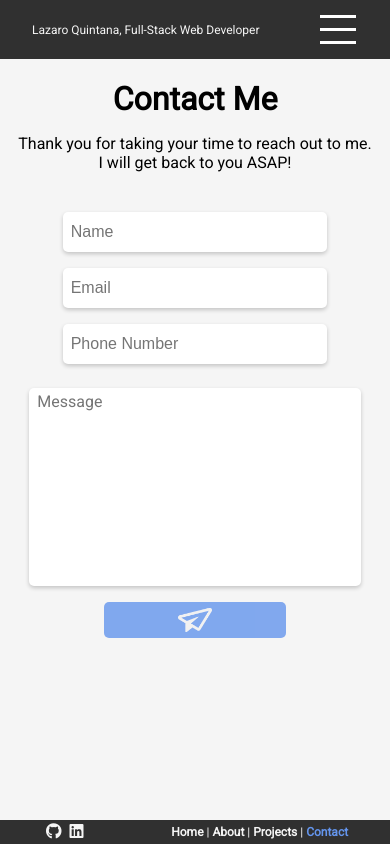
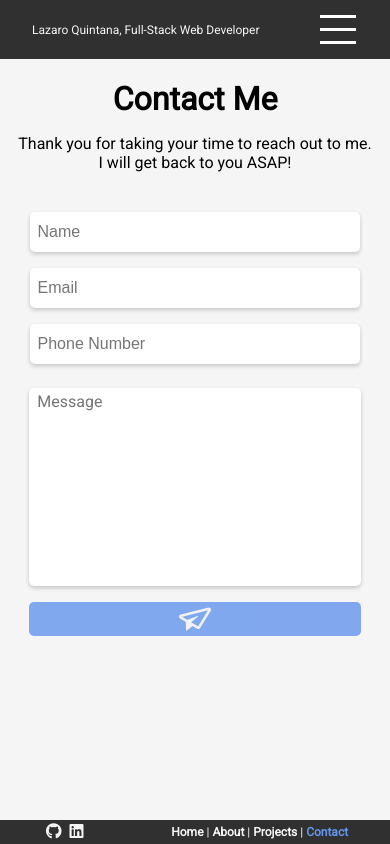
Before and after one commit to Limlight86/React-Portfolio, a React (Create React App) app: page /contact in a window 390 px wide. Built offline with nearby package versions, Linux system fonts and the light colour scheme; no server answers.

Commit message:
styles in place

```diff
--- a/src/components/ContactForm/ContactForm.module.css
+++ b/src/components/ContactForm/ContactForm.module.css
@@ -66,24 +66,29 @@ input:focus {
 
 @media (max-width: 768px) {
   .contactForm {
-    width: 75%;
+    width: 85%;
+  }
+  .personal input {
+    width: 97%;
+  }
+  .contactButton {
+    width: 100%;
+  }
+  .contactButton img {
+    width: 7%;
+    margin: auto;
   }
 }
 
 @media (max-width: 414px) {
-  .contactForm {
-    width: 85%;
-  }
   .personal input {
-    width: 75%;
+    width: 95%;
   }
   .contactButton {
-    width: 55%;
+    width: 100%;
+  }
+  .contactButton img {
+    width: 10%;
+    margin: auto;
   }
 }
-
-@media (max-width: 320px) {
-  .contactButton {
-    width: 65%;
-  }
-}
--- a/src/pages/Contact/Contact.module.css
+++ b/src/pages/Contact/Contact.module.css
@@ -23,6 +23,3 @@
     padding: 0 16px;
   }
 }
-
-@media (max-width: 320px) {
-}
```
